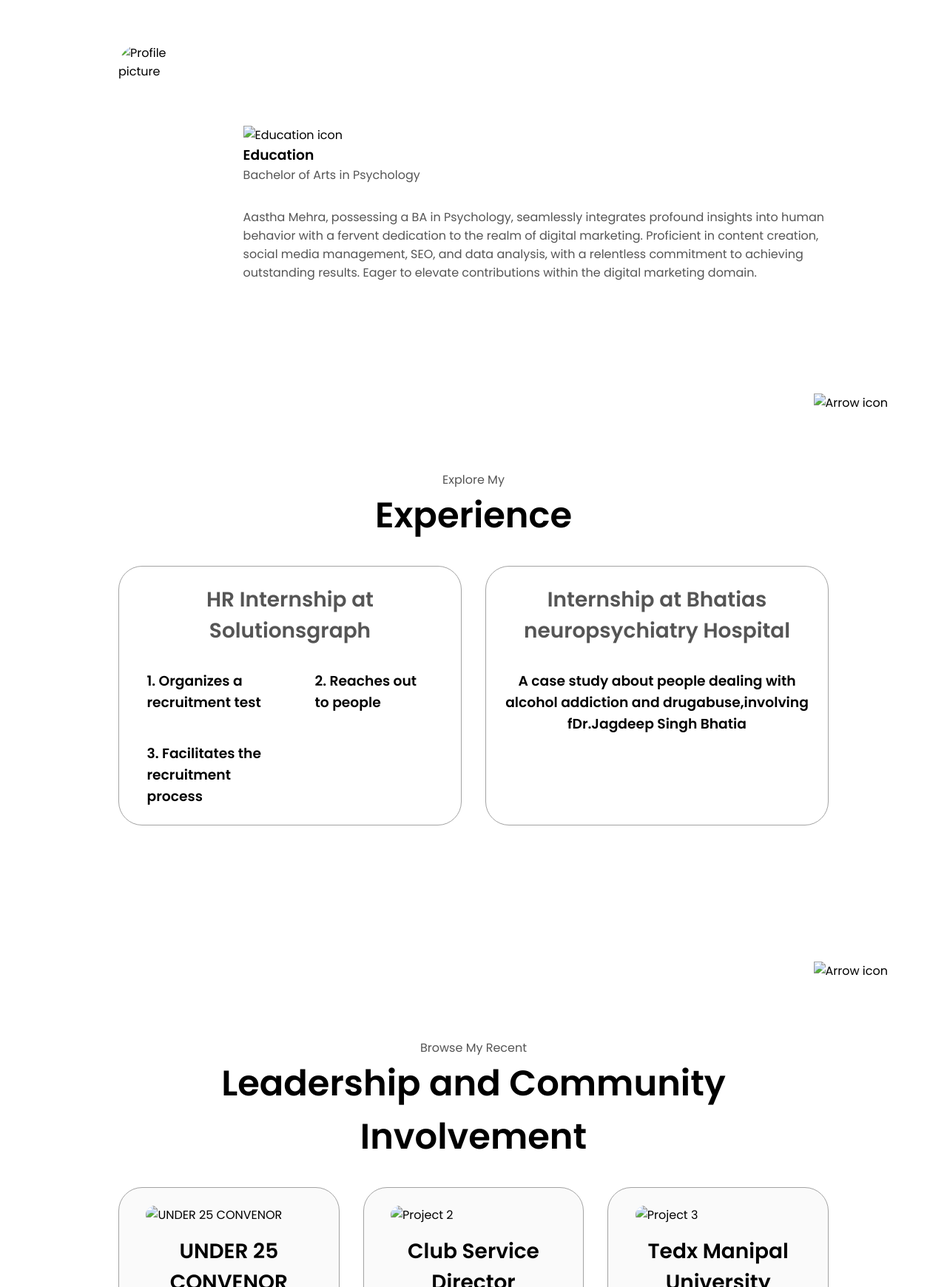
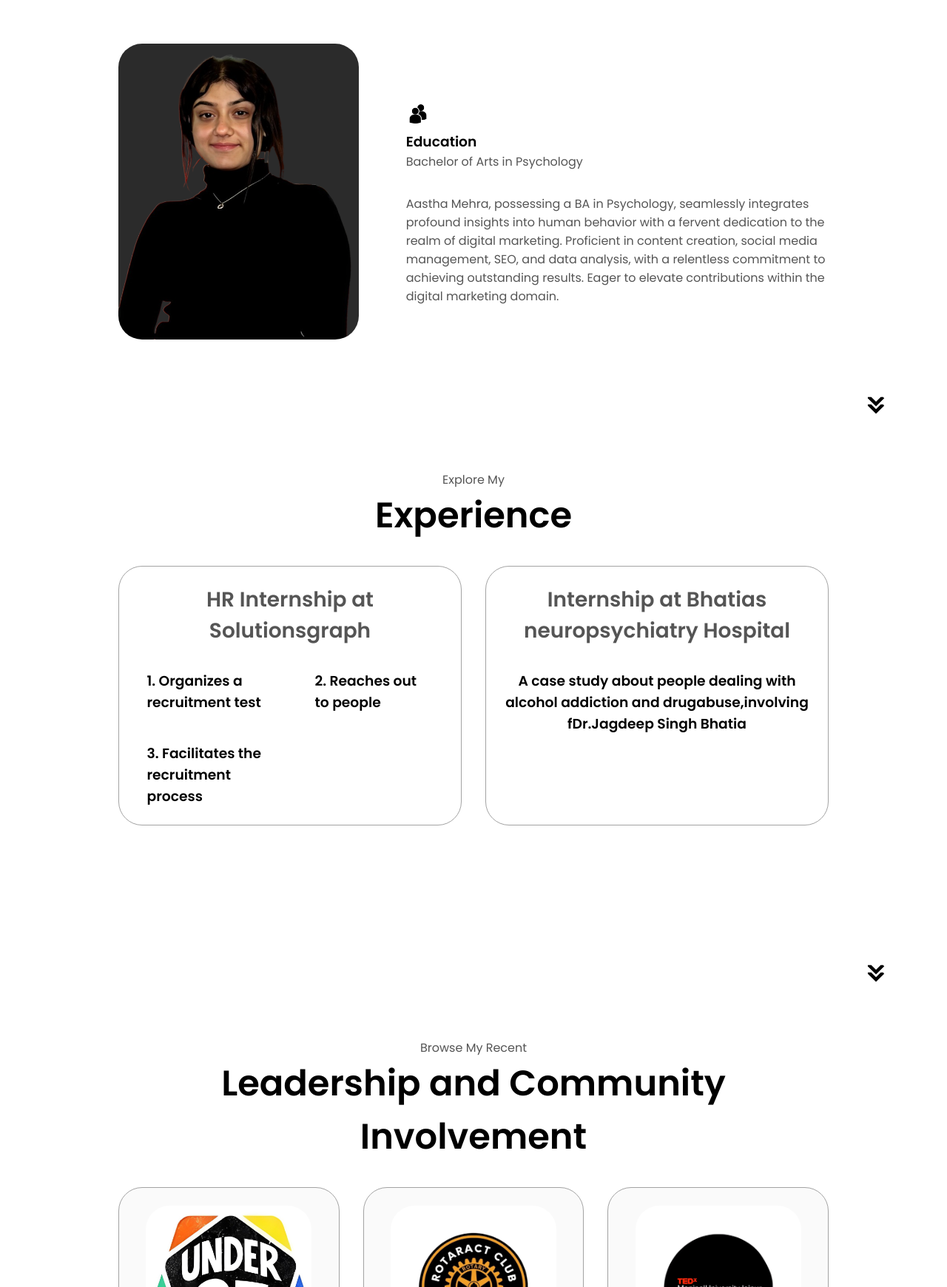
Before and after one commit to aasthamehra/-Portfolio, a plain HTML site: page index.html in a window 1280 px wide. Shown: the part 1060-2800 px from the top of the page at 74% size. Drawn offline with Linux system fonts and the light colour scheme.

Commit message:
index.html

```diff
--- a/index.html
+++ b/index.html
@@ -57,7 +57,7 @@
         </div>
         <div id="socials-container">
           <img
-            src="./assets/linkedin.png"
+            src="./linkedin.png"
             alt="My LinkedIn profile"
             class="icon"
             onclick="location.href='https://www.linkedin.com/in/aastha-mehra-9712ba174/'"
@@ -77,7 +77,7 @@
       <div class="section-container">
         <div class="section__pic-container">
           <img
-            src="./assets/about-pic.png"
+            src="./about-pic.png"
             alt="Profile picture"
             class="about-pic"
           />
@@ -95,7 +95,7 @@
             </div> -->
             <div class="details-containerS">
               <img
-                src="./assets/education.png"
+                src="./education.png"
                 alt="Education icon"
                 class="icon"
               />
@@ -115,7 +115,7 @@
         </div>
       </div>
       <img
-        src="./assets/arrow.png"
+        src="./arrow.png"
         alt="Arrow icon"
         class="icon arrow"
         onclick="location.href='./#experience'"
@@ -254,7 +254,7 @@
         </div>
       </div>
       <img
-        src="./assets/arrow.png"
+        src="./arrow.png"
         alt="Arrow icon"
         class="icon arrow"
         onclick="location.href='./#projects'"
@@ -277,7 +277,7 @@
           <div class="details-container color-container">
             <div class="article-container">
               <img
-                src="./assets/project-1.png"
+                src="./project-1.png"
                 alt="UNDER 25 CONVENOR"
                 class="project-img"
               />
@@ -302,7 +302,7 @@
           <div class="details-container color-container">
             <div class="article-container">
               <img
-                src="./assets/project-2.png"
+                src="./project-2.png"
                 alt="Project 2"
                 class="project-img"
               />
@@ -327,7 +327,7 @@
           <div class="details-container color-container">
             <div class="article-container">
               <img
-                src="./assets/project-3.png"
+                src="./project-3.png"
                 alt="Project 3"
                 class="project-img"
               />
@@ -352,7 +352,7 @@
         </div>
       </div>
       <img
-        src="./assets/arrow.png"
+        src="./arrow.png"
         alt="Arrow icon"
         class="icon arrow"
         onclick="location.href='./#contact'"
@@ -364,7 +364,7 @@
       <div class="contact-info-upper-container">
         <div class="contact-info-container">
           <img
-            src="./assets/email.png"
+            src="./email.png"
             alt="Email icon"
             class="icon contact-icon email-icon"
           />
@@ -372,7 +372,7 @@
         </div>
         <div class="contact-info-container">
           <img
-            src="./assets/linkedin.png"
+            src="./linkedin.png"
             alt="LinkedIn icon"
             class="icon contact-icon"
           />
```
